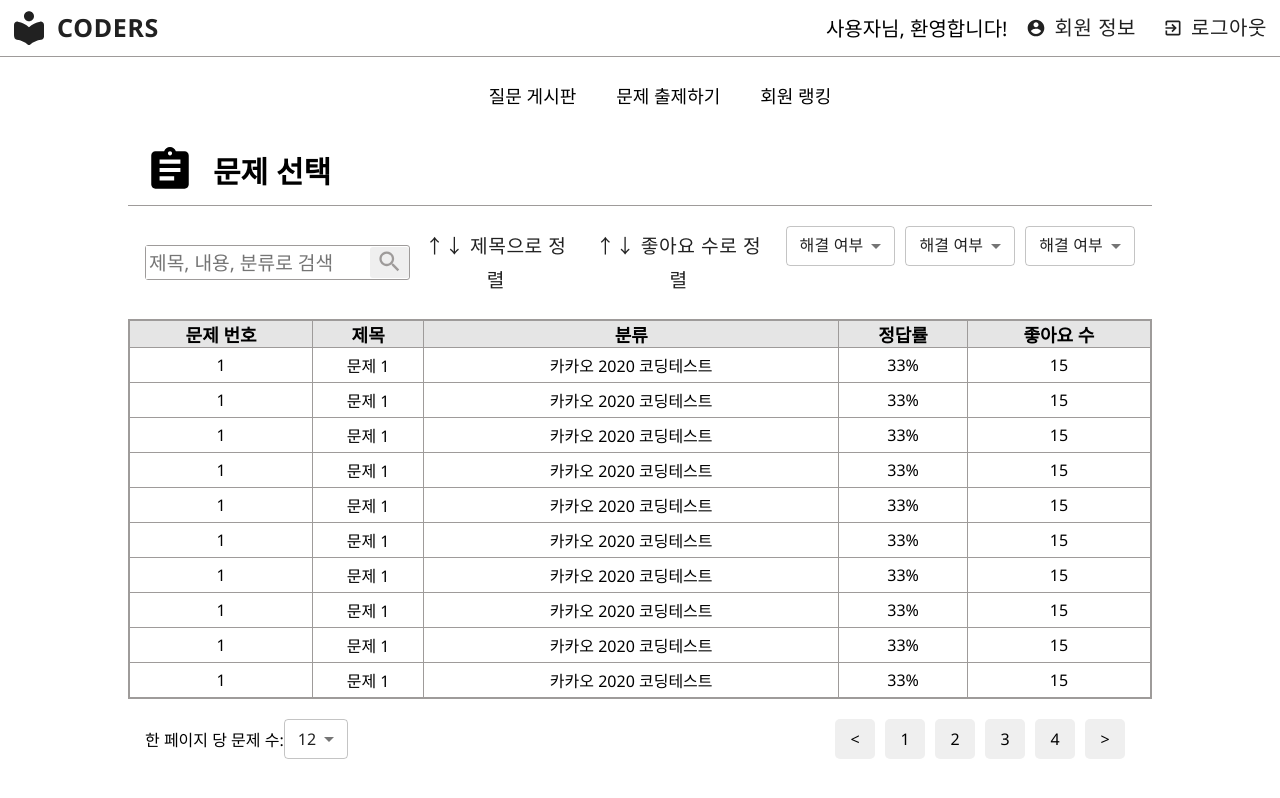
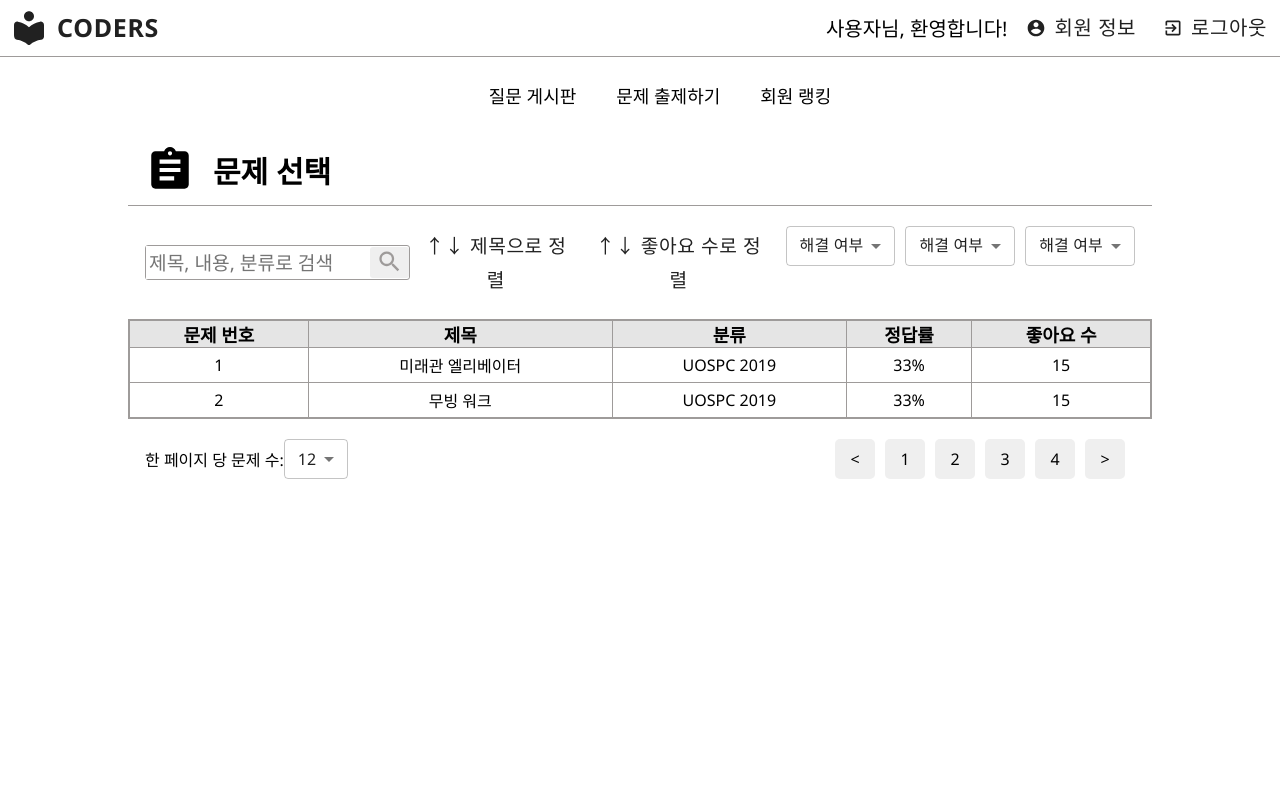
Before and after one commit to CSUOS/coders, a React (Create React App) app in the folder frontend/: page / in a window 1280 px wide. Built offline with nearby package versions, Linux system fonts and the light colour scheme.

Commit message:
Add model, provider, viewmodel

```diff
--- a/frontend/src/App.js
+++ b/frontend/src/App.js
@@ -1,16 +1,15 @@
 import React from 'react';
-import { Route, Switch } from 'react-router-dom';
+
 import { Grid } from '@material-ui/core';
-import { Login, Main } from './components/View';
+
+import Provider from './components/Provider';
+
 import './scss/main.scss';
 
 function App() {
 	return (
 		<Grid className="app">
-			<Switch>
-				<Route exact path="/login" component={Login} />
-				<Route path="/" component={Main} />
-			</Switch>
+			<Provider />
 		</Grid>
 	);
 }
--- /dev/null
+++ b/frontend/src/components/Model.js
@@ -0,0 +1,35 @@
+import React, { useState, createContext, useContext } from 'react';
+
+// ======== [ 임시 값 ] =============
+import data from '../data.json';
+
+const problemData = data.problem;
+const userData = data.user;
+// ==================================
+
+// ================= [ problem context ] ======================
+const ProblemDataContext = createContext();
+const ProblemDispatchContext = createContext();
+
+export const ProblemContextProvider = ({ children }) => {
+	const [problems, setProblems] = useState(problemData);
+
+	return (
+		<ProblemDataContext.Provider value={problems}>
+			<ProblemDispatchContext.Provider value={setProblems}>
+				{children}
+			</ProblemDispatchContext.Provider>
+		</ProblemDataContext.Provider>
+	);
+};
+
+export const useProblemDataContext = () => {
+	const context = useContext(ProblemDataContext);
+	return context;
+};
+
+export const useProblemDispatchContext = () => {
+	const context = useContext(ProblemDispatchContext);
+	return context;
+};
+// ===================================================================
--- /dev/null
+++ b/frontend/src/components/Provider.js
@@ -0,0 +1,12 @@
+import React from 'react';
+
+import { ProblemContextProvider } from './Model';
+import ViewModel from './ViewModel';
+
+const Provider = () => (
+	<ProblemContextProvider>
+		<ViewModel />
+	</ProblemContextProvider>
+);
+
+export default Provider;
--- a/frontend/src/components/View/HomeView.js
+++ b/frontend/src/components/View/HomeView.js
@@ -9,13 +9,19 @@ import {
 	MenuBar,
 } from '../UI';
 
-const HomeView = () => {
+const HomeView = ({ problems }) => {
 	const mainTitle = '문제 선택';
 	const label1 = '해결 여부';
 	const values1 = ['해결', '미해결'];
 	const label2 = '제목, 내용, 분류로 검색';
 	const tableHead = ['문제 번호', '제목', '분류', '정답률', '좋아요 수'];
-	const tableBody = [1, '문제 1', '카카오 2020 코딩테스트', `33%`, 15];
+	const tableBody = problems.map((problem, index) => [
+		index + 1,
+		problem.title,
+		problem.class,
+		`33%`,
+		15,
+	]);
 	const label3 = '↑↓ 제목으로 정렬';
 	const label4 = '↑↓ 좋아요 수로 정렬';
 	const label5 = '한 페이지 당 문제 수:';
@@ -45,10 +51,7 @@ const HomeView = () => {
 							</Grid>
 						</Grid>
 					</Grid>
-					<ProblemTable
-						head={tableHead}
-						rows={[...Array(10)].map(() => tableBody)}
-					/>
+					<ProblemTable head={tableHead} rows={tableBody} />
 					<Grid className="home-tableselector">
 						<Grid className="home-tableselector-start">
 							{label5}
--- a/frontend/src/components/View/LoginView.js
+++ b/frontend/src/components/View/LoginView.js
@@ -8,7 +8,6 @@ import { Header } from '../UI';
 const LoginView = () => {
 	return (
 		<Grid className="login">
-			<Header authorized={false} />
 			<Paper className="login-box">
 				<Grid container direction="row" className="login-container">
 					<Grid className="login-text">로그인</Grid>
--- /dev/null
+++ b/frontend/src/components/ViewModel.js
@@ -0,0 +1,37 @@
+import React from 'react';
+
+import { Grid } from '@material-ui/core';
+import { Route } from 'react-router-dom';
+
+import { Home, Login, User, Problem, Question, Rangking, Submit } from './View';
+import { Header } from './UI';
+
+import { useProblemDataContext, useProblemDispatchContext } from './Model';
+
+const ViewModel = () => {
+	const userName = '사용자';
+
+	const problems = useProblemDataContext();
+	const setProblem = useProblemDispatchContext();
+
+	return (
+		<>
+			<Header userName={userName} />
+			<Grid>
+				<Route
+					exact
+					path="/"
+					render={() => <Home problems={problems} />}
+				/>
+				<Route exact path="/login" component={Login} />
+				<Route exact path="/user" component={User} />
+				<Route path="/problem" component={Problem} />
+				<Route path="/question" component={Question} />
+				<Route path="/submit" component={Submit} />
+				<Route path="/ranking" component={Rangking} />
+			</Grid>
+		</>
+	);
+};
+
+export default ViewModel;
--- /dev/null
+++ b/frontend/src/data.json
@@ -0,0 +1,34 @@
+{
+	"problem": [
+		{
+			"id": 1,
+			"title" : "미래관 엘리베이터",
+			"class" : "UOSPC 2019"
+		},
+		{
+			"id": 2,
+			"title" : "무빙 워크",
+			"class" : "UOSPC 2019"
+		}
+	],
+	"user": [
+		{
+			"id": 1,
+			"name": "김현규",
+			"rank": 1,
+			"Intro": "자기소개"
+		},
+		{
+			"id": 2,
+			"name": "박수현",
+			"rank": 2,
+			"Intro": "자기소개"
+		},
+		{
+			"id": 3,
+			"name": "박수현",
+			"rank": 3,
+			"Intro": "자기소개"
+		}
+	]
+}
```
